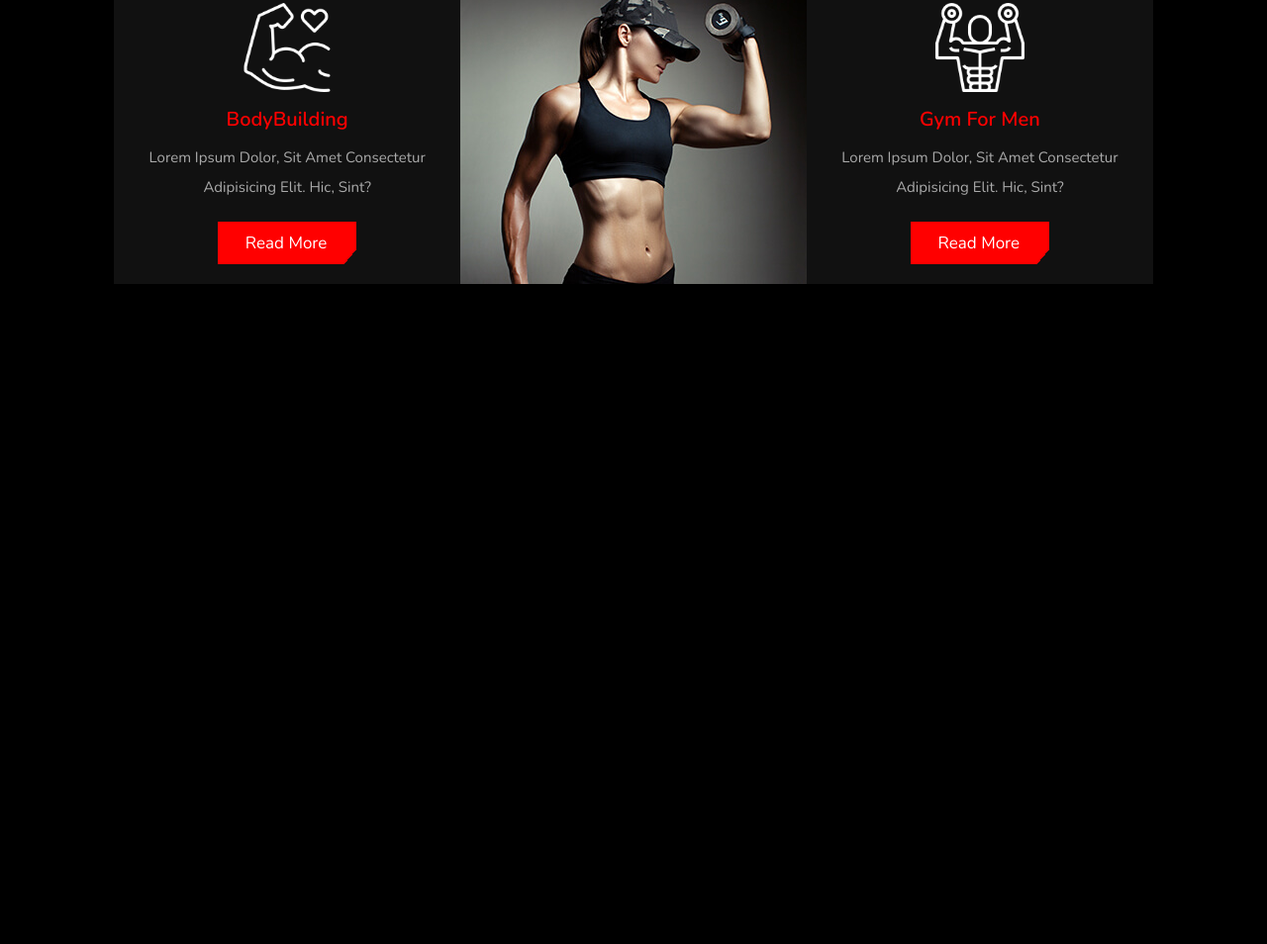
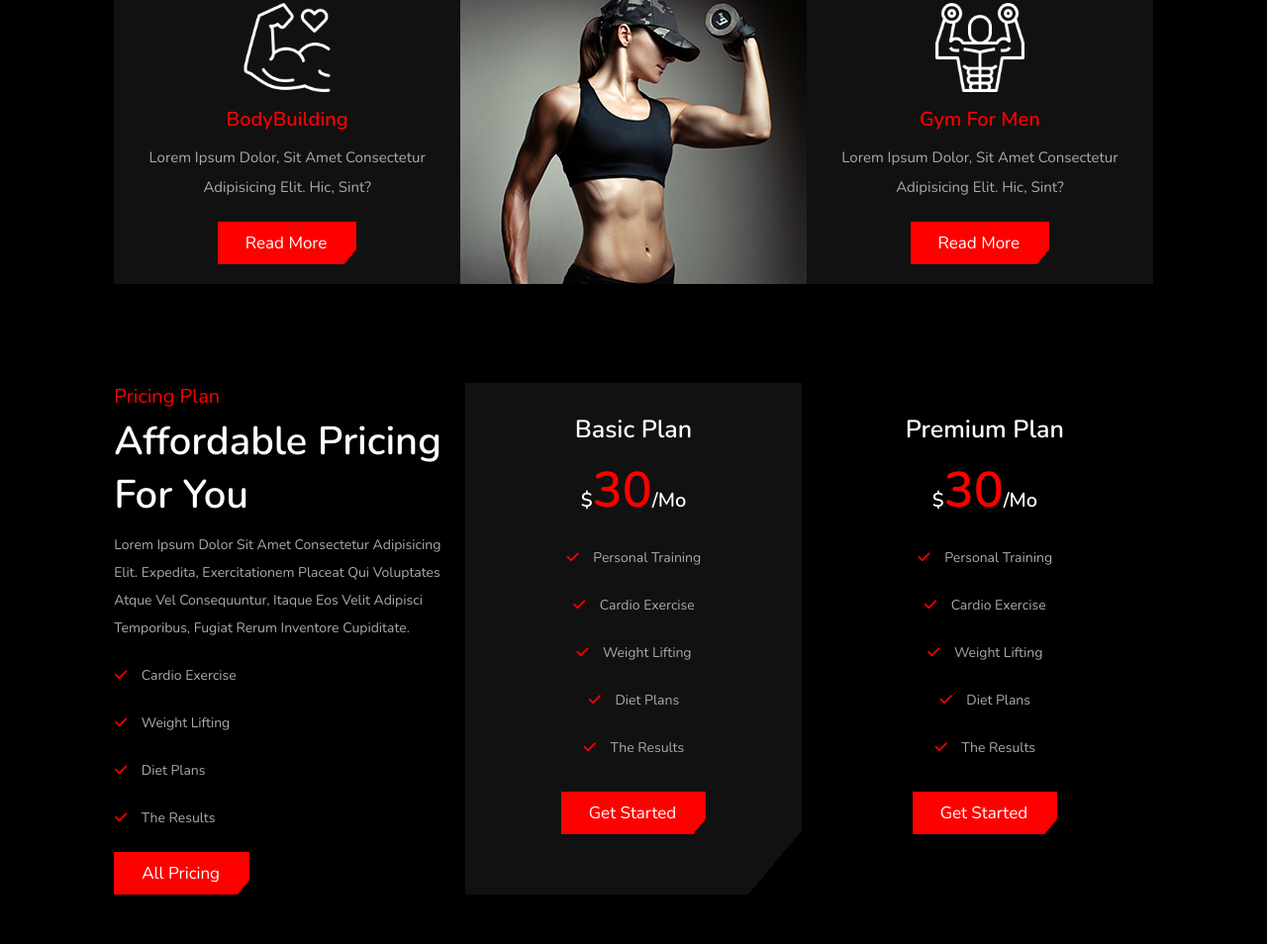
Before and after one commit to whopperjames95/FitnessWebsite, a plain HTML site: page index.html in a window 1280 px wide. Shown: the part 1851-2805 px from the top of the page at 99% size. Before the commit the page ends 2188 px from the top, so only its background shows below. Drawn offline with nearby package versions, Linux system fonts and the light colour scheme.

Commit message:
pricing part done

```diff
--- a/css/style.css
+++ b/css/style.css
@@ -332,6 +332,79 @@ section {
   padding: 1rem 0;
 }
 
+.pricing {
+  display: -ms-grid;
+  display: grid;
+  -ms-grid-columns: (minmax(32rem, 1fr))[auto-fit];
+      grid-template-columns: repeat(auto-fit, minmax(32rem, 1fr));
+  gap: 1.5rem;
+}
+
+.pricing .information span {
+  font-size: 2rem;
+  color: #f00;
+}
+
+.pricing .information h3 {
+  font-size: 4rem;
+  padding-top: .5rem;
+  color: #fff;
+}
+
+.pricing .information p {
+  line-height: 2;
+  padding: 1rem 0;
+  font-size: 1.4rem;
+  color: #aaa;
+}
+
+.pricing .information p i {
+  padding-right: 1rem;
+  color: #f00;
+}
+
+.pricing .plan {
+  text-align: center;
+  padding: 2rem;
+}
+
+.pricing .plan.basic {
+  background: linear-gradient(130deg, #111 93%, transparent 90%);
+}
+
+.pricing .plan h3 {
+  font-size: 2.5rem;
+  margin: 1rem 0;
+  color: #fff;
+}
+
+.pricing .plan .price {
+  font-size: 5rem;
+  font-weight: bolder;
+  color: #f00;
+}
+
+.pricing .plan .price span {
+  color: #fff;
+  font-size: 2rem;
+}
+
+.pricing .plan .list {
+  padding: 1rem 0;
+}
+
+.pricing .plan .list p {
+  line-height: 2;
+  padding: 1rem 0;
+  font-size: 1.4rem;
+  color: #aaa;
+}
+
+.pricing .plan .list p i {
+  padding-right: 1rem;
+  color: #f00;
+}
+
 
 
 
--- a/index.html
+++ b/index.html
@@ -170,6 +170,56 @@
 
 </section>
 
+<!-- Prices section  -->
+
+<section class="pricing" id="pricing">
+
+    <div class="information">
+        <span>Pricing Plan</span>
+        <h3>Affordable Pricing For You</h3>
+        <p>Lorem ipsum dolor sit amet consectetur adipisicing elit.
+            Expedita, exercitationem placeat qui voluptates atque vel
+            consequuntur, itaque eos velit adipisci temporibus, fugiat
+            rerum inventore cupiditate.</p>
+        <p> <i class="fas fa-check"></i> Cardio Exercise </p>
+        <p> <i class="fas fa-check"></i> Weight Lifting </p>
+        <p> <i class="fas fa-check"></i> Diet Plans </p>
+        <p> <i class="fas fa-check"></i> The Results </p>
+        <a href="#" class="btn">All Pricing</a>
+    </div>
+
+    <div class="plan basic">
+        <h3>Basic Plan</h3>
+        <div class="price"><span>$</span>30<span>/Mo</span></div>
+        <div class="list">
+        <p> <i class="fas fa-check"></i> Personal Training </p>
+        <p> <i class="fas fa-check"></i> Cardio Exercise </p>
+        <p> <i class="fas fa-check"></i> Weight Lifting </p>
+        <p> <i class="fas fa-check"></i> Diet Plans </p>
+        <p> <i class="fas fa-check"></i> The Results </p>
+        </div>
+        <a href="#" class="btn">Get Started</a>
+    </div>
+
+    <div class="plan">
+        <h3>Premium Plan</h3>
+        <div class="price"><span>$</span>30<span>/Mo</span></div>
+        <div class="list">
+        <p> <i class="fas fa-check"></i> Personal Training </p>
+        <p> <i class="fas fa-check"></i> Cardio Exercise </p>
+        <p> <i class="fas fa-check"></i> Weight Lifting </p>
+        <p> <i class="fas fa-check"></i> Diet Plans </p>
+        <p> <i class="fas fa-check"></i> The Results </p>
+        </div>
+        <a href="#" class="btn">Get Started</a>
+    </div>
+
+
+
+
+
+</section>
+
 
 
 
```
